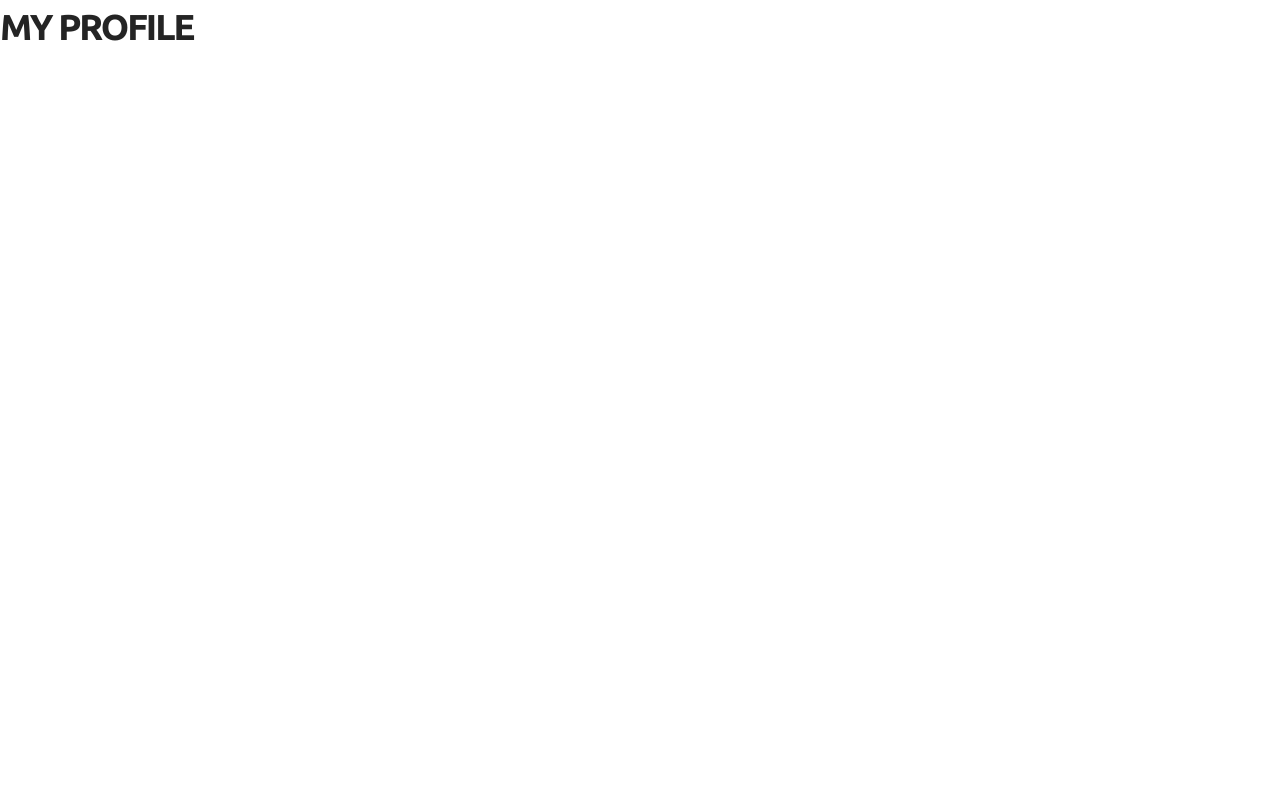
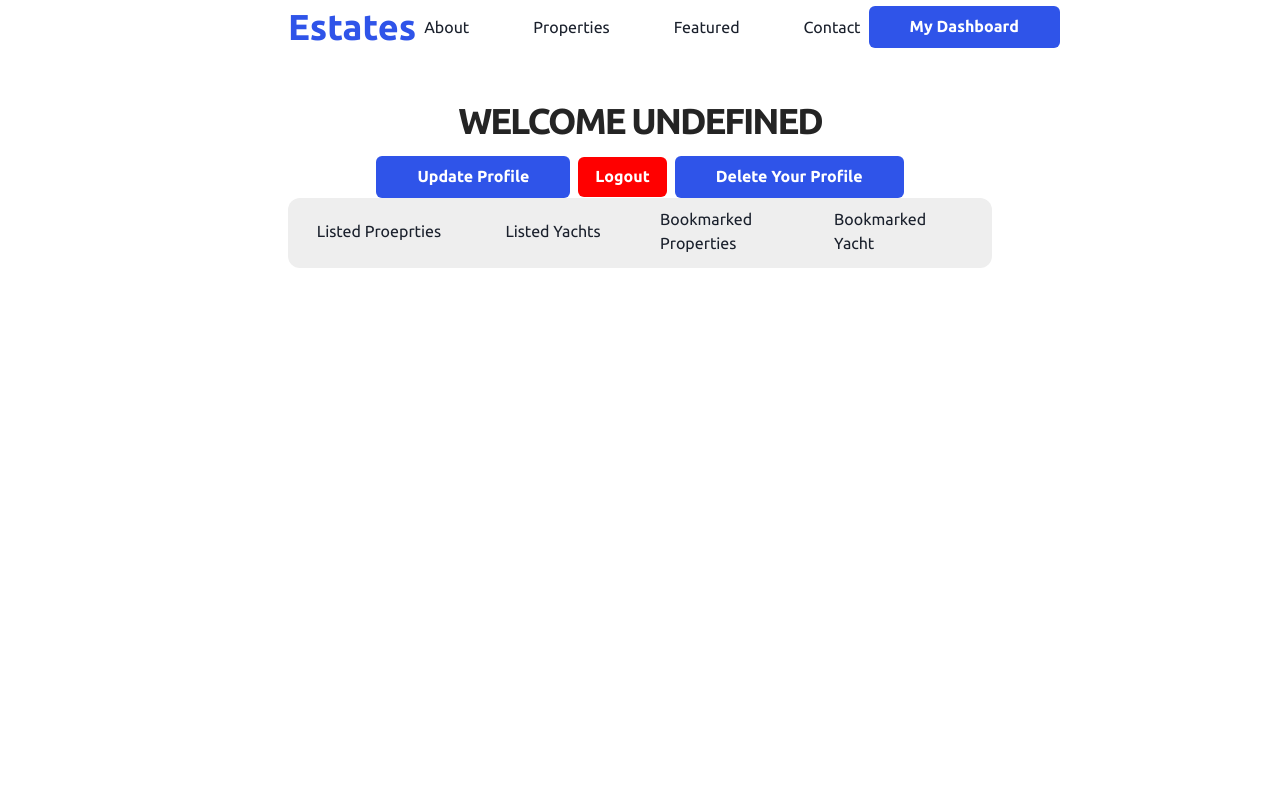
Before and after one commit to zillur-rgb/real-estate-frontend, a React (Vite) app: page /my-profile in a window 1280 px wide. Shown: the top 800 px of the page. Built offline with nearby package versions, Linux system fonts and the light colour scheme; no server answers; sample sign-in values are in the browser's storage.

Commit message:
feat: logout functionality

```diff
--- /dev/null
+++ b/src/components/profile/Layout.tsx
@@ -0,0 +1,19 @@
+import { Box } from "@chakra-ui/react";
+import ProfileInfo from "./ProfileInfo";
+
+const ProfileLayout = ({ children }: any) => {
+  return (
+    <Box
+      mx={{ base: 1, md: 2, lg: 28, xl: 72 }}
+      display={"flex"}
+      flexDir={"column"}
+      minH={"100vh"}
+      py={10}
+    >
+      <ProfileInfo />
+      {children}
+    </Box>
+  );
+};
+
+export default ProfileLayout;
--- /dev/null
+++ b/src/components/profile/ProfileInfo.tsx
@@ -0,0 +1,37 @@
+import { Button, HStack, VStack } from "@chakra-ui/react";
+import { useAppSelector } from "../../redux/hooks";
+import HeadingComponent from "../shared/Heading";
+import ButtonComponent from "../shared/ButtonComponent";
+import { useNavigate } from "react-router-dom";
+
+const ProfileInfo = () => {
+  const { user } = useAppSelector((state) => state.auth);
+  const navigate = useNavigate();
+  return (
+    <VStack>
+      <HeadingComponent text={`Welcome ${user?.username}`} />
+      <HStack>
+        <ButtonComponent label="Update Profile" />
+        <Button
+          bg={"red"}
+          color={"white"}
+          _hover={{
+            border: "1px dash",
+            borderColor: "red",
+            bg: "white",
+            color: "red",
+          }}
+          onClick={() => {
+            localStorage.clear();
+            navigate("/login");
+          }}
+        >
+          Logout
+        </Button>
+        <ButtonComponent label="Delete Your Profile" />
+      </HStack>
+    </VStack>
+  );
+};
+
+export default ProfileInfo;
--- /dev/null
+++ b/src/components/profile/ProfileNavbar.tsx
@@ -0,0 +1,61 @@
+import { Box, SimpleGrid } from "@chakra-ui/react";
+import { Link, useLocation } from "react-router-dom";
+
+export const dashboardData = [
+  {
+    id: 0,
+    title: "Listed Proeprties",
+    href: "/dashboard/job-posted",
+  },
+  {
+    id: 1,
+    title: "Listed Yachts",
+    href: "/dashboard/add-new-job",
+  },
+  {
+    id: 2,
+    title: "Bookmarked Properties",
+    href: "/dashboard/profile",
+  },
+  {
+    id: 3,
+    title: "Bookmarked Yacht",
+    href: "/dashboard/check-candidates",
+  },
+];
+
+const ProfileNavbar = () => {
+  const location = useLocation();
+  console.log("loc", location);
+
+  return (
+    <SimpleGrid
+      columns={4}
+      spacing={10}
+      w={"100%"}
+      bg={"#eee"}
+      borderRadius={"xl"}
+      h={{ base: "40px", lg: "70px" }}
+      px={6}
+      py={2}
+    >
+      {dashboardData.map((data) => (
+        <Link key={data.id} to={data.href}>
+          <Box
+            w={"100%"}
+            bg={location.pathname === data.href ? "brand.600" : ""}
+            h={"50px"}
+            borderRadius={"lg"}
+            display={"flex"}
+            alignItems={"center"}
+            justifyContent={"center"}
+          >
+            {data.title}
+          </Box>
+        </Link>
+      ))}
+    </SimpleGrid>
+  );
+};
+
+export default ProfileNavbar;
--- a/src/pages/Profile.tsx
+++ b/src/pages/Profile.tsx
@@ -1,7 +1,15 @@
-import HeadingComponent from "../components/shared/Heading";
+import ProfileLayout from "../components/profile/Layout";
+import ProfileNavbar from "../components/profile/ProfileNavbar";
+import Layout from "../components/shared/Layout";
 
 const Profile = () => {
-  return <HeadingComponent text="My Profile" />;
+  return (
+    <Layout>
+      <ProfileLayout>
+        <ProfileNavbar />
+      </ProfileLayout>
+    </Layout>
+  );
 };
 
 export default Profile;
--- a/src/redux/features/auth/authSlice.ts
+++ b/src/redux/features/auth/authSlice.ts
@@ -22,11 +22,11 @@ export interface UserResponse {
 export const authSlice = createSlice({
   name: "auth",
   initialState: {
-    user: null as UserResponse | null,
+    user: null as UserData | null,
   },
   reducers: {
     setUser: (state, action: PayloadAction<UserResponse | null>) => {
-      state.user = action.payload;
+      state.user = action.payload?.data || null;
       console.log("set user", state.user);
     },
   },
```
